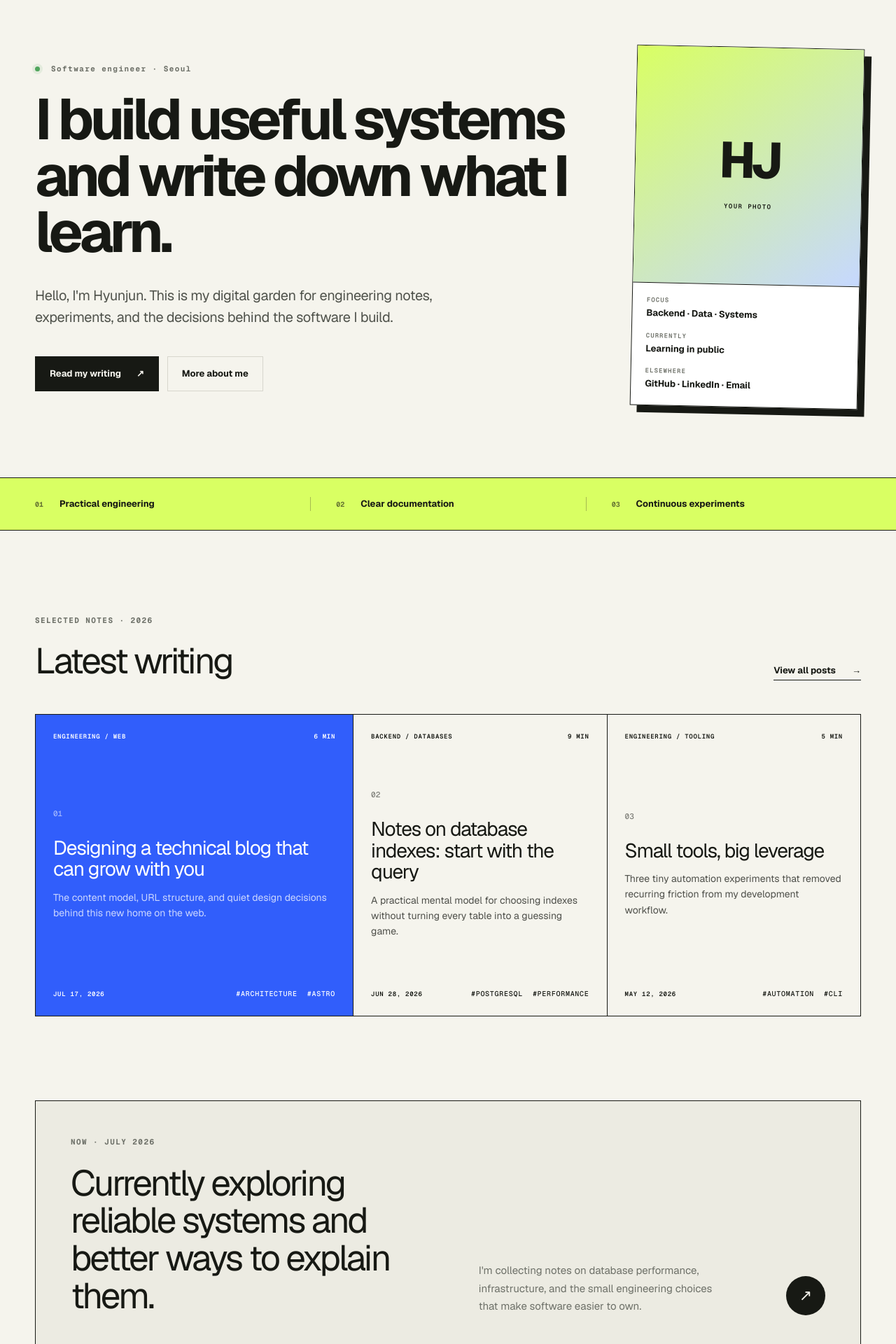
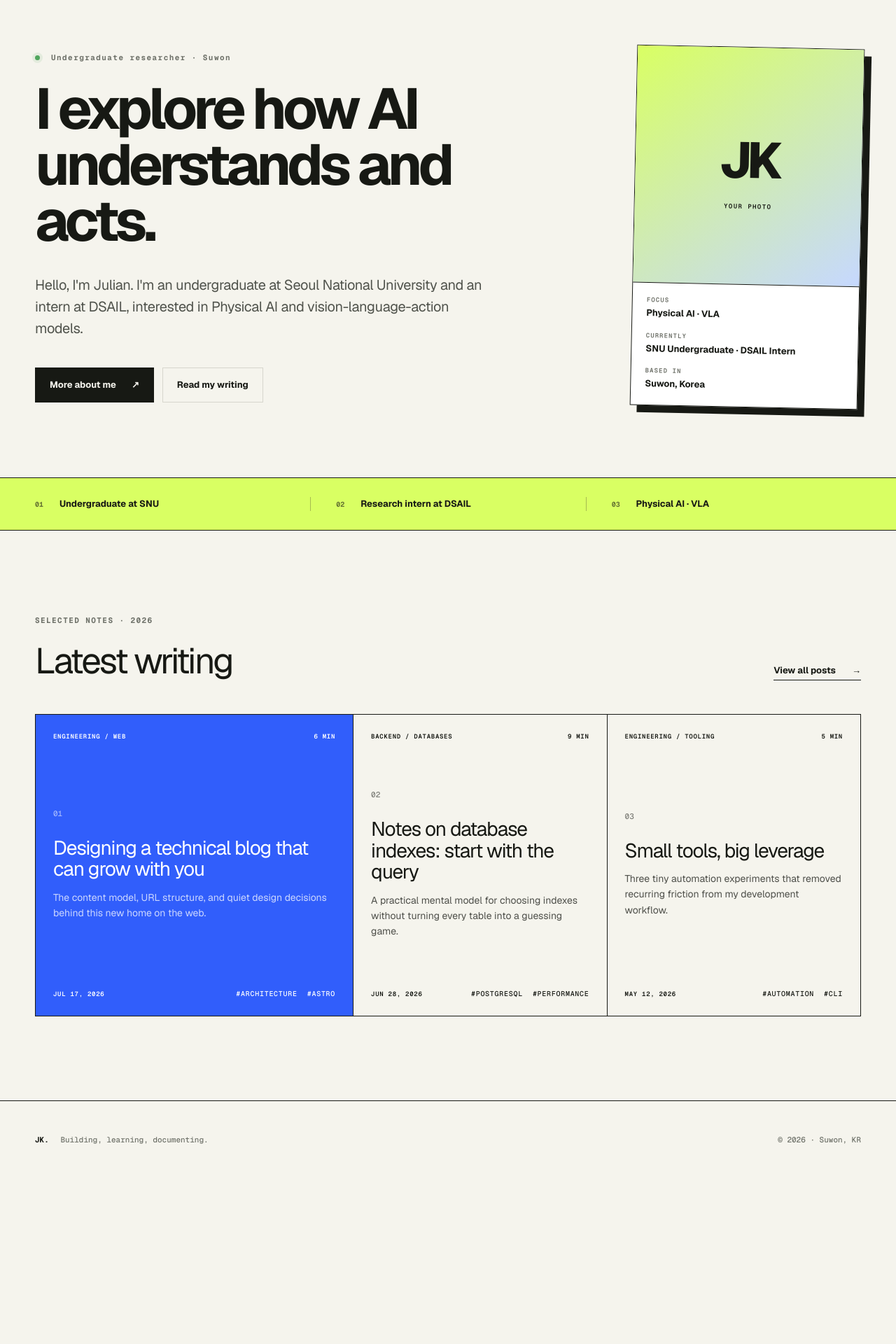
Before and after one commit to julnk0207/julnk0207.github.io, a Next.js app: page / in a window 1280 px wide. Shown: the part 120-2040 px from the top of the page at 70% size. After the commit the page ends 1803 px from the top, so only its background shows below. Built offline with nearby package versions, Linux system fonts and the light colour scheme.

Commit message:
Personalize homepage for Julian Kim

```diff
--- a/app/about/page.tsx
+++ b/app/about/page.tsx
@@ -8,19 +8,20 @@ export default function AboutPage() {
       <main className="section-wrap inner-page">
         <header className="page-intro about-intro">
           <p className="eyebrow">ABOUT · THE LONGER VERSION</p>
-          <h1>Curious about how systems work—and how to make them work better.</h1>
-          <p>I&apos;m Hyunjun, a software engineer based in Seoul. I care about reliable systems, understandable code, and sharing what I learn along the way.</p>
+          <h1>Exploring how intelligent systems can understand—and act in—the physical world.</h1>
+          <p>I&apos;m Julian Kim, an undergraduate at Seoul National University and an intern at DSAIL. I live in Suwon, Korea, and my current interest is Physical AI, especially vision-language-action models.</p>
         </header>
         <div className="about-layout">
           <aside className="about-sidebar">
-            <div className="profile-photo compact"><span>HJ</span><small>YOUR PHOTO</small></div>
-            <p>Replace this placeholder with your profile photo and personal links.</p>
+            <div className="profile-photo compact"><span>JK</span><small>YOUR PHOTO</small></div>
+            <p>Based in Suwon, Korea · Studying at Seoul National University · Interning at DSAIL</p>
           </aside>
           <div className="about-content">
-            <section><span className="section-number">01</span><div><h2>Introduction</h2><p>This draft gives us space for your professional story: where you started, what kind of problems interest you, and what you hope to build next.</p></div></section>
-            <section><span className="section-number">02</span><div><h2>Academic experience</h2><p>Degree, university, study period, notable coursework, research, and academic experiments will live here.</p><div className="detail-card"><strong>Academic experiment title</strong><span>Institution · Year</span><p>A concise description of the question, your method, and what you learned.</p></div></div></section>
-            <section><span className="section-number">03</span><div><h2>Certifications</h2><p>Relevant professional certificates, issuing organizations, and verification links.</p><div className="chip-row"><span>Certificate placeholder</span><span>Issuer · 2026</span></div></div></section>
-            <section><span className="section-number">04</span><div><h2>Publications & talks</h2><p className="muted-note">This section will stay hidden on the finished site until you have something to add.</p></div></section>
+            <section><span className="section-number">01</span><div><h2>Introduction</h2><p>I&apos;m interested in building AI systems that move beyond digital interfaces and interact meaningfully with the physical world. Right now, I&apos;m focusing on vision-language-action models and learning how perception, reasoning, and action come together.</p></div></section>
+            <section><span className="section-number">02</span><div><h2>Academic experience</h2><p>I&apos;m currently pursuing my undergraduate studies at Seoul National University.</p><div className="detail-card"><strong>Seoul National University</strong><span>Undergraduate student · Seoul, Korea</span><p>Developing my foundations in artificial intelligence while exploring research questions in Physical AI and embodied intelligence.</p></div></div></section>
+            <section><span className="section-number">03</span><div><h2>Research experience</h2><p>As an intern at DSAIL, I&apos;m gaining hands-on research experience and deepening my understanding of modern AI systems.</p><div className="detail-card"><strong>DSAIL</strong><span>Research intern · Current</span><p>Exploring research at the intersection of visual perception, language, and action.</p></div></div></section>
+            <section><span className="section-number">04</span><div><h2>Certifications</h2><p>Relevant professional certificates, issuing organizations, and verification links.</p><div className="chip-row"><span>Certificate placeholder</span><span>Issuer · 2026</span></div></div></section>
+            <section><span className="section-number">05</span><div><h2>Publications & talks</h2><p className="muted-note">This section will stay hidden on the finished site until you have something to add.</p></div></section>
           </div>
         </div>
       </main>
--- a/app/components/SiteFooter.tsx
+++ b/app/components/SiteFooter.tsx
@@ -2,8 +2,8 @@ export function SiteFooter() {
   return (
     <footer className="site-footer">
       <div className="section-wrap footer-inner">
-        <p><strong>HJ.</strong> Building, learning, documenting.</p>
-        <p>© 2026 · Seoul, KR</p>
+        <p><strong>JK.</strong> Building, learning, documenting.</p>
+        <p>© 2026 · Suwon, KR</p>
       </div>
     </footer>
   );
--- a/app/components/SiteHeader.tsx
+++ b/app/components/SiteHeader.tsx
@@ -4,8 +4,8 @@ export function SiteHeader() {
   return (
     <header className="site-header">
       <div className="section-wrap header-inner">
-        <Link className="wordmark" href="/" aria-label="Hyunjun home">
-          HJ<span>.</span>
+        <Link className="wordmark" href="/" aria-label="Julian Kim home">
+          JK<span>.</span>
         </Link>
         <nav aria-label="Primary navigation">
           <Link href="/">Home</Link>
--- a/app/globals.css
+++ b/app/globals.css
@@ -57,7 +57,7 @@ button { font: inherit; }
 
 .writing-section { padding-block: 120px; }
 .section-heading { display: flex; align-items: end; justify-content: space-between; margin-bottom: 48px; }
-.section-heading h2, .now-card h2 { margin: 0; font-size: clamp(36px, 4vw, 58px); letter-spacing: -.055em; line-height: 1.05; }
+.section-heading h2 { margin: 0; font-size: clamp(36px, 4vw, 58px); letter-spacing: -.055em; line-height: 1.05; }
 .text-link { font-size: 13px; font-weight: 650; border-bottom: 1px solid var(--ink); padding-bottom: 4px; }
 .text-link span { margin-left: 20px; }
 .post-grid { display: grid; grid-template-columns: 1.25fr 1fr 1fr; border: 1px solid var(--ink); }
@@ -72,8 +72,6 @@ button { font: inherit; }
 .post-card-bottom { align-items: end; }
 .tag-list { display: flex; flex-wrap: wrap; gap: 8px 14px; font: 500 10px/1.3 var(--font-geist-mono); }
 
-.now-card { margin-bottom: 120px; padding: 50px; border: 1px solid var(--ink); display: grid; grid-template-columns: 1.4fr 1fr auto; align-items: end; gap: 80px; background: var(--paper-strong); }
-.now-card p:not(.eyebrow) { margin: 0; color: var(--muted); font-size: 15px; line-height: 1.7; }
 .round-link { width: 56px; height: 56px; border-radius: 50%; display: grid; place-items: center; background: var(--ink); color: var(--paper); font-size: 22px; transition: background .2s, transform .2s; }
 .round-link:hover { background: var(--blue); transform: rotate(10deg); }
 .round-link.small { width: 44px; height: 44px; font-size: 17px; flex: 0 0 auto; }
@@ -139,7 +137,6 @@ button { font: inherit; }
   .post-grid { grid-template-columns: 1fr; }
   .post-card { min-height: 340px; }
   .post-card + .post-card { border-left: 0; border-top: 1px solid var(--ink); }
-  .now-card { grid-template-columns: 1fr; gap: 35px; align-items: start; }
   .about-layout { grid-template-columns: 1fr; gap: 60px; }
   .about-sidebar { max-width: 240px; }
   .article-layout { grid-template-columns: 1fr; }
@@ -161,7 +158,6 @@ button { font: inherit; }
   .writing-section, .inner-page { padding-block: 75px; }
   .section-heading { align-items: start; flex-direction: column; gap: 25px; }
   .post-card { padding: 22px; }
-  .now-card { padding: 28px; margin-bottom: 75px; }
   .page-intro { padding-bottom: 60px; }
   .page-intro h1, .article-header h1 { font-size: 46px; }
   .about-content section { grid-template-columns: 1fr; gap: 8px; }
--- a/app/layout.tsx
+++ b/app/layout.tsx
@@ -14,8 +14,8 @@ const geistMono = Geist_Mono({
 
 export const metadata: Metadata = {
   title: {
-    default: "HJ — Software Engineer & Writer",
-    template: "%s — HJ",
+    default: "Julian Kim — Undergraduate Researcher",
+    template: "%s — Julian Kim",
   },
   description: "Engineering notes, experiments, and the thinking behind the software I build.",
   icons: {
--- a/app/page.tsx
+++ b/app/page.tsx
@@ -10,35 +10,36 @@ export default function Home() {
       <main>
         <section className="hero section-wrap" aria-labelledby="hero-title">
           <div className="hero-copy">
-            <p className="eyebrow"><span className="status-dot" /> Software engineer · Seoul</p>
-            <h1 id="hero-title">I build useful systems<br />and write down what I learn.</h1>
+            <p className="eyebrow"><span className="status-dot" /> Undergraduate researcher · Suwon</p>
+            <h1 id="hero-title">I explore how AI<br />understands and acts.</h1>
             <p className="hero-lede">
-              Hello, I&apos;m Hyunjun. This is my digital garden for engineering
-              notes, experiments, and the decisions behind the software I build.
+              Hello, I&apos;m Julian. I&apos;m an undergraduate at Seoul National
+              University and an intern at DSAIL, interested in Physical AI and
+              vision-language-action models.
             </p>
             <div className="hero-actions">
-              <Link className="button button-primary" href="/writing">Read my writing <span>↗</span></Link>
-              <Link className="button button-quiet" href="/about">More about me</Link>
+              <Link className="button button-primary" href="/about">More about me <span>↗</span></Link>
+              <Link className="button button-quiet" href="/writing">Read my writing</Link>
             </div>
           </div>
           <aside className="profile-card" aria-label="Profile summary">
             <div className="profile-photo" aria-label="Profile photo placeholder">
-              <span>HJ</span>
+              <span>JK</span>
               <small>YOUR PHOTO</small>
             </div>
             <div className="profile-details">
-              <div><span>FOCUS</span><strong>Backend · Data · Systems</strong></div>
-              <div><span>CURRENTLY</span><strong>Learning in public</strong></div>
-              <div><span>ELSEWHERE</span><strong>GitHub · LinkedIn · Email</strong></div>
+              <div><span>FOCUS</span><strong>Physical AI · VLA</strong></div>
+              <div><span>CURRENTLY</span><strong>SNU Undergraduate · DSAIL Intern</strong></div>
+              <div><span>BASED IN</span><strong>Suwon, Korea</strong></div>
             </div>
           </aside>
         </section>
 
         <section className="signal-strip" aria-label="Professional highlights">
           <div className="section-wrap signal-grid">
-            <p><span>01</span> Practical engineering</p>
-            <p><span>02</span> Clear documentation</p>
-            <p><span>03</span> Continuous experiments</p>
+            <p><span>01</span> Undergraduate at SNU</p>
+            <p><span>02</span> Research intern at DSAIL</p>
+            <p><span>03</span> Physical AI · VLA</p>
           </div>
         </section>
 
@@ -73,17 +74,6 @@ export default function Home() {
           </div>
         </section>
 
-        <section className="section-wrap now-card" aria-labelledby="now-title">
-          <div>
-            <p className="eyebrow">NOW · JULY 2026</p>
-            <h2 id="now-title">Currently exploring reliable systems and better ways to explain them.</h2>
-          </div>
-          <p>
-            I&apos;m collecting notes on database performance, infrastructure,
-            and the small engineering choices that make software easier to own.
-          </p>
-          <Link className="round-link" href="/about" aria-label="Read the About page">↗</Link>
-        </section>
       </main>
       <SiteFooter />
     </div>
--- a/app/writing/[slug]/page.tsx
+++ b/app/writing/[slug]/page.tsx
@@ -22,7 +22,7 @@ export default async function ArticlePage({ params }: { params: Promise<{ slug:
           <div className="article-kicker"><span>{post.category}</span><span>{post.subcategory}</span><span>{post.readingTime} READ</span></div>
           <h1>{post.title}</h1>
           <p>{post.description}</p>
-          <div className="article-byline"><div className="mini-avatar">HJ</div><div><strong>Hyunjun</strong><span>Published {post.date}</span></div></div>
+          <div className="article-byline"><div className="mini-avatar">JK</div><div><strong>Julian Kim</strong><span>Published {post.date}</span></div></div>
         </header>
         <div className="article-layout section-wrap">
           <aside className="toc"><span>ON THIS PAGE</span><a href="#context">01 · Context</a><a href="#model">02 · Content model</a><a href="#next">03 · What comes next</a></aside>
--- a/package.json
+++ b/package.json
@@ -1,5 +1,5 @@
 {
-  "name": "hyunjun-tech-blog",
+  "name": "julian-kim-tech-blog",
   "version": "0.1.0",
   "private": true,
   "engines": {
```
